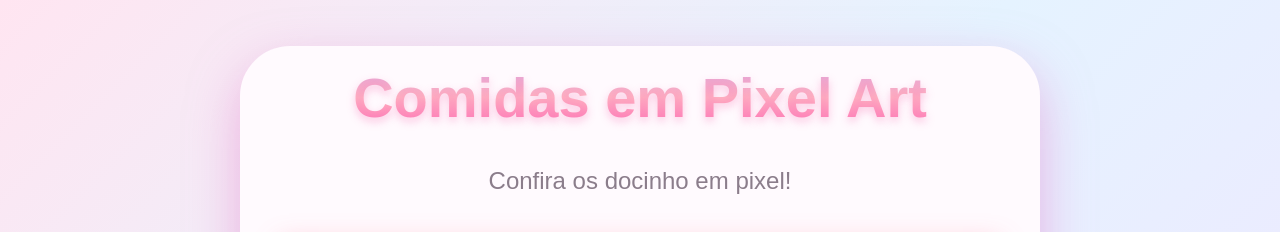
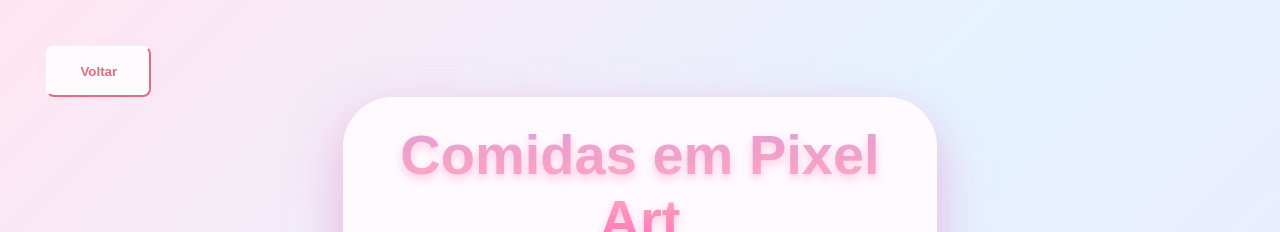
Before and after one commit to FATECAulas/DesenvolvimentoWeb, a plain HTML site: page Tabela/tabela.html in a window 1280 px wide. Shown: the top 232 px of the page. Drawn offline with Linux system fonts and the light colour scheme.

Commit message:
adicionando botão de voltar

```diff
--- a/Tabela/tabela.css
+++ b/Tabela/tabela.css
@@ -10,7 +10,7 @@ body{
 }
 
 .container{
-    max-width: 800px;
+    max-width: 50%;
     margin: 0 auto;
     background: rgb(255, 250, 254);
     border-radius: 50px;
@@ -93,3 +93,31 @@ img:hover{
     background-color: rgb(153, 100, 100);
     color: white;
 }
+
+/* BOTÃO VOLTAR */
+.btn {
+  padding: 1rem 2rem;
+  font-weight: 700;
+  background: rgb(255, 250, 254);
+  cursor: pointer;
+  border-radius: 0.5rem;
+  border-bottom: 2px solid #e66a7b;
+  border-right: 2px solid #e66a7b;
+  border-top: 2px solid white;
+  border-left: 2px solid white;
+  transition-duration: 1s;
+}
+
+.btn:hover {
+  border-top: 2px solid #e66a7b;
+  border-left: 2px solid #f58b99;
+  border-bottom: 2px solid rgb(243, 197, 243);
+  border-right: 2px solid rgb(219, 135, 252);
+  box-shadow: rgba(240, 46, 170, 0.4) 5px 5px, rgba(240, 46, 170, 0.3) 10px 10px,
+    rgba(240, 46, 170, 0.2) 15px 15px;
+}
+
+a{
+    text-decoration: none;
+    color: #e66a7b;
+}
--- a/Tabela/tabela.html
+++ b/Tabela/tabela.html
@@ -7,6 +7,9 @@
     <link rel="stylesheet" href="tabela.css">
 </head>
 <body>
+    <!-- BOTÃO VOLTAR -->
+    <button class="btn"><a href="../index.html">Voltar</a></button>
+
     <div class="container">
         <header>
             <h1>Comidas em Pixel Art</h1>
--- a/style.css
+++ b/style.css
@@ -3,7 +3,6 @@ body {
     background-color: #ffffff;
 }
 
-/* Sidebar minimalista */
 .sidebar {
     position: fixed;
     top: 0;
@@ -31,7 +30,7 @@ img{
 }
 
 .sidebar .nav-link {
-    color: rgba(255, 255, 255, 0.8) !important;
+    color: rgba(255, 255, 255, 0.8);
     padding: 15px 20px;
     margin: 5px 15px;
     border-radius: 8px;
@@ -40,7 +39,7 @@ img{
 
 .sidebar .nav-link:hover,
 .sidebar .nav-link.active {
-    color: white !important;
+    color: white;
     background-color: rgba(255, 255, 255, 0.15);
     transform: translateX(5px);
 }
```
Also changed, not shown: index.html (+5 -6 lines).
